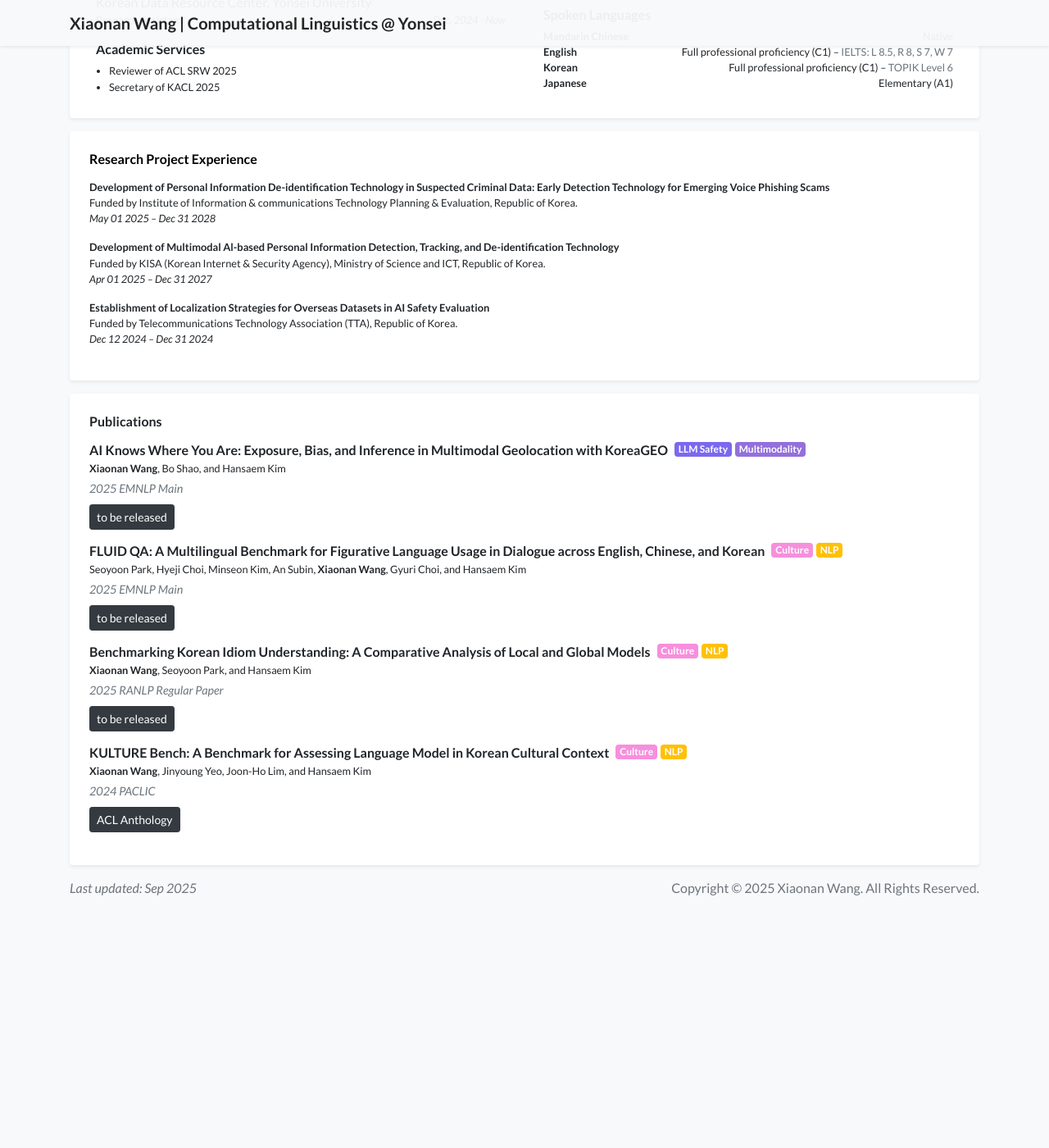
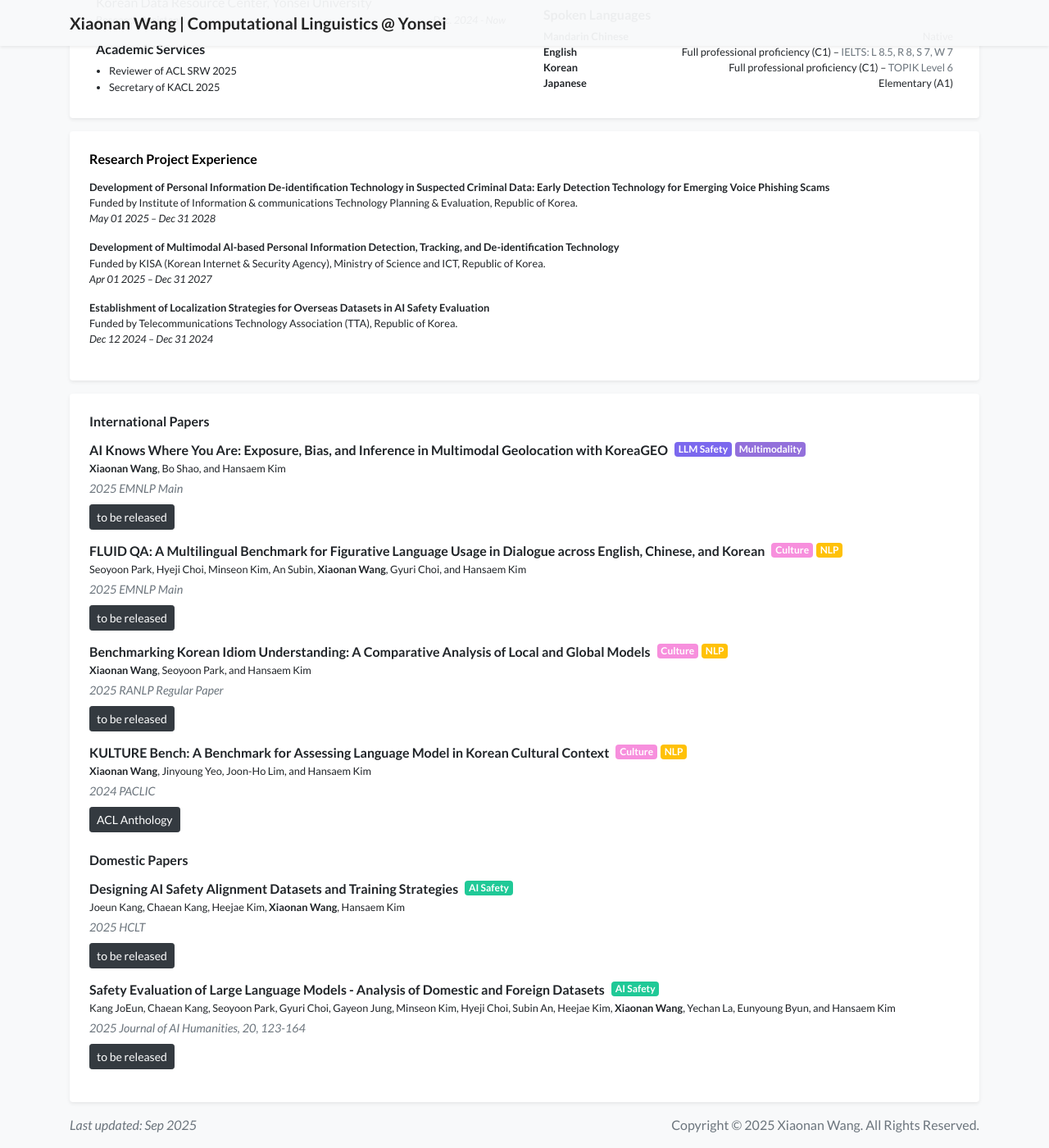
Before and after one commit to wangxiaonan-git/wangxiaonan-git.github.io, a Jekyll site: the page built from index.html, in a window 1280 px wide and 1400 px high, scrolled down 799 px. Shown: the whole window at 82% size. Built offline with Jekyll 4.4.1, drawn with Linux system fonts in a browser that asks for light colours; a style sheet for code colours, icons or effects is not loaded; before the commit the page ends 1910 px from its top, so only the background shows below that.

Commit message:
Update index.html

```diff
--- a/index.html
+++ b/index.html
@@ -45,7 +45,9 @@ num_selected: 10
   <div class="col">
     <div class="card border-0 shadow-sm bg-white">
       <div class="card-body p-4">
-        <h6 class="font-weight-bold mb-3">Publications</h6>
+
+        <!-- International Papers -->
+        <h6 class="font-weight-bold mb-3">International Papers</h6>
 
         <div class="mb-3">
           <h6 class="mb-1 d-flex align-items-center">
@@ -60,7 +62,6 @@ num_selected: 10
           <a href="" class="btn btn-sm btn-dark">to be released</a>
         </div>
 
-
         <div class="mb-3">
           <h6 class="mb-1 d-flex align-items-center">
             <span>FLUID QA: A Multilingual Benchmark for Figurative Language Usage in Dialogue across English, Chinese, and Korean</span>
@@ -68,7 +69,7 @@ num_selected: 10
             <span class="badge ml-1" style="background-color: #ffc107; color: white;">NLP</span>
           </h6>
           <p class="mb-1 small">
-            Seoyoon Park, Hyeji Choi, Minseon Kim, An Subin, <strong>Xiaonan Wang</strong>,  Gyuri Choi, and Hansaem Kim
+            Seoyoon Park, Hyeji Choi, Minseon Kim, An Subin, <strong>Xiaonan Wang</strong>, Gyuri Choi, and Hansaem Kim
           </p>
           <p class="text-muted font-italic mb-2" style="font-size: 0.9rem;">2025 EMNLP Main</p>
           <a href="" class="btn btn-sm btn-dark">to be released</a>
@@ -96,8 +97,35 @@ num_selected: 10
           <p class="mb-1 small">
             <strong>Xiaonan Wang</strong>, Jinyoung Yeo, Joon-Ho Lim, and Hansaem Kim
           </p>
-          <p class="text-muted font-italic mb-2" style="font-size: 0.9rem;"> 2024 PACLIC </p>
+          <p class="text-muted font-italic mb-2" style="font-size: 0.9rem;">2024 PACLIC</p>
           <a href="https://aclanthology.org/2024.paclic-1.88/" class="btn btn-sm btn-dark">ACL Anthology</a>
+        </div>
+
+        <!-- Domestic Papers -->
+        <h6 class="font-weight-bold mb-3 mt-4">Domestic Papers</h6>
+
+        <div class="mb-3">
+          <h6 class="mb-1 d-flex align-items-center">
+            <span>Designing AI Safety Alignment Datasets and Training Strategies</span>
+            <span class="badge ml-2" style="background-color: #20c997; color: white;">AI Safety</span>
+          </h6>
+          <p class="mb-1 small">
+            Joeun Kang, Chaean Kang, Heejae Kim, <strong>Xiaonan Wang</strong>, Hansaem Kim
+          </p>
+          <p class="text-muted font-italic mb-2" style="font-size: 0.9rem;">2025 HCLT</p>
+          <a href="" class="btn btn-sm btn-dark">to be released</a>
+        </div>
+
+        <div class="mb-3">
+          <h6 class="mb-1 d-flex align-items-center">
+            <span>Safety Evaluation of Large Language Models - Analysis of Domestic and Foreign Datasets</span>
+            <span class="badge ml-2" style="background-color: #20c997; color: white;">AI Safety</span>
+          </h6>
+          <p class="mb-1 small">
+            Kang JoEun, Chaean Kang, Seoyoon Park, Gyuri Choi, Gayeon Jung, Minseon Kim, Hyeji Choi, Subin An, Heejae Kim, <strong>Xiaonan Wang</strong>, Yechan La, Eunyoung Byun, and Hansaem Kim
+          </p>
+          <p class="text-muted font-italic mb-2" style="font-size: 0.9rem;">2025 Journal of AI Humanities, 20, 123-164</p>
+          <a href="" class="btn btn-sm btn-dark">to be released</a>
         </div>
 
       </div>
@@ -105,5 +133,6 @@ num_selected: 10
   </div>
 </div>
 
+
 <!-- Visitor map -->
 <script type="text/javascript" id="clustrmaps" src="//cdn.clustrmaps.com/map_v2.js?cl=ede7e7&w=180&t=n&d=2hdELQUXGbZXhd7nU8b6DM0o0lTQDMdsI0TK710fQRU&co=6e9dbf&cmo=1b6de2&cmn=461b91&ct=1c1717"></script>
```
